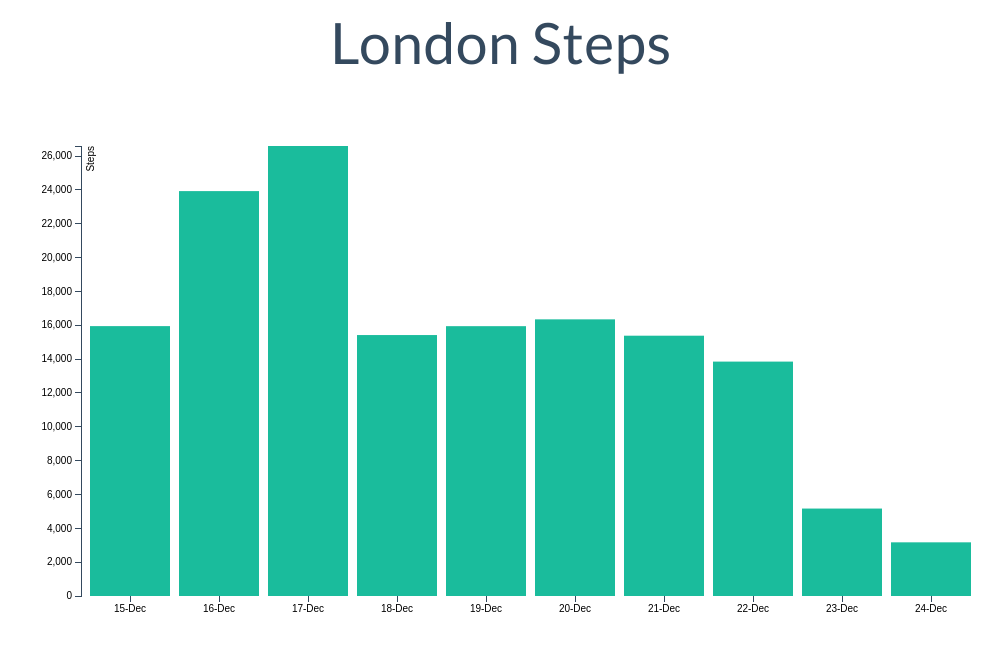
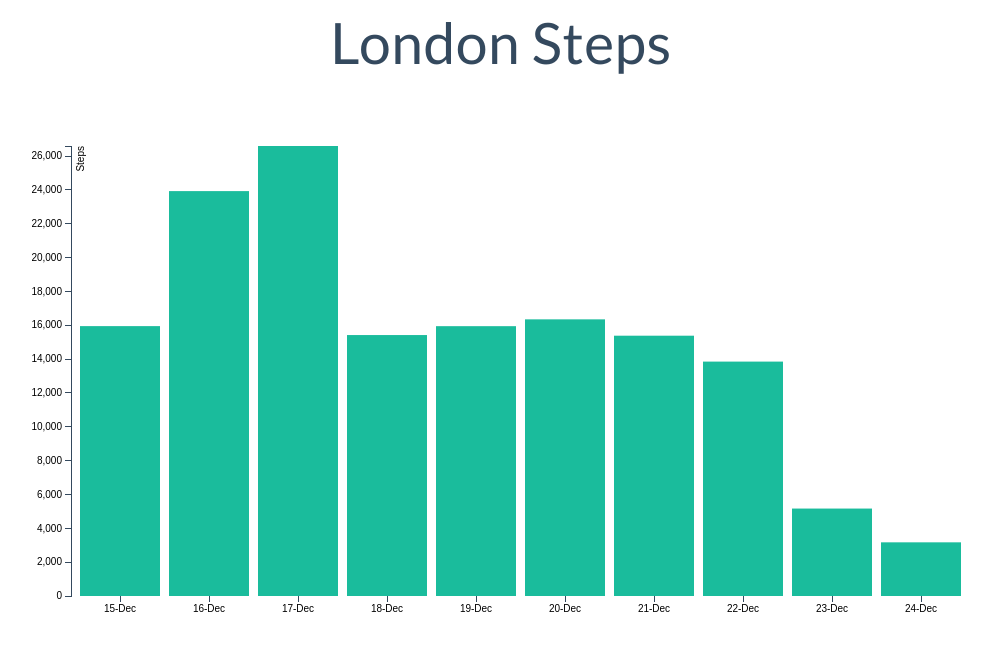
Before and after one commit to sarastrouss/LondonSteps, a plain HTML site: page index.html in a window 1280 px wide. Shown: the whole page, without its empty margins (139-1141 px from the left). Drawn offline with Linux system fonts and the light colour scheme.

Commit message:
Changing width

```diff
--- a/index.html
+++ b/index.html
@@ -46,7 +46,7 @@
   font-family: "Lato", "Helvetica Neue Light", "Helvetica Neue", Helvetica, Arial, "Lucida Grande", sans-serif;
   font-size: 20px;
   height: 100%;
-  width: 920px;
+  width: 940px;
   margin: 0 auto;
 }
 
```
